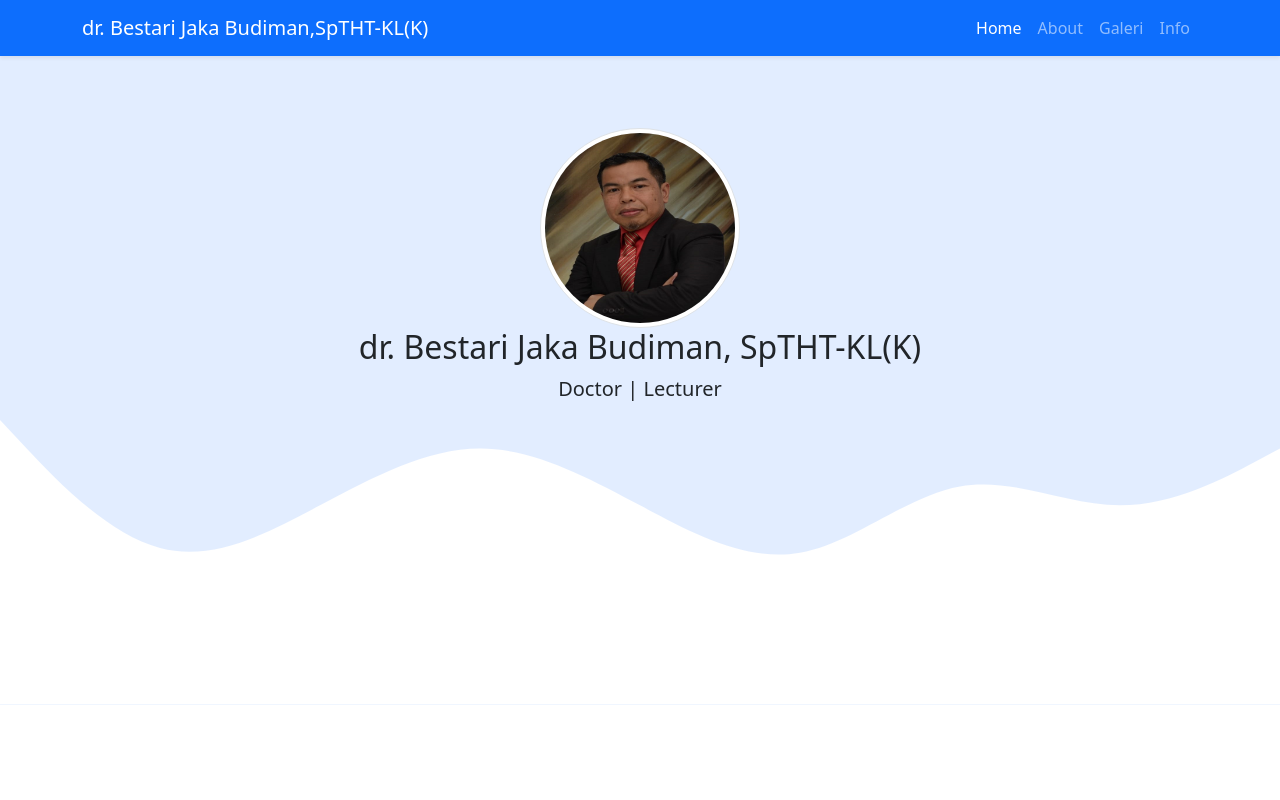
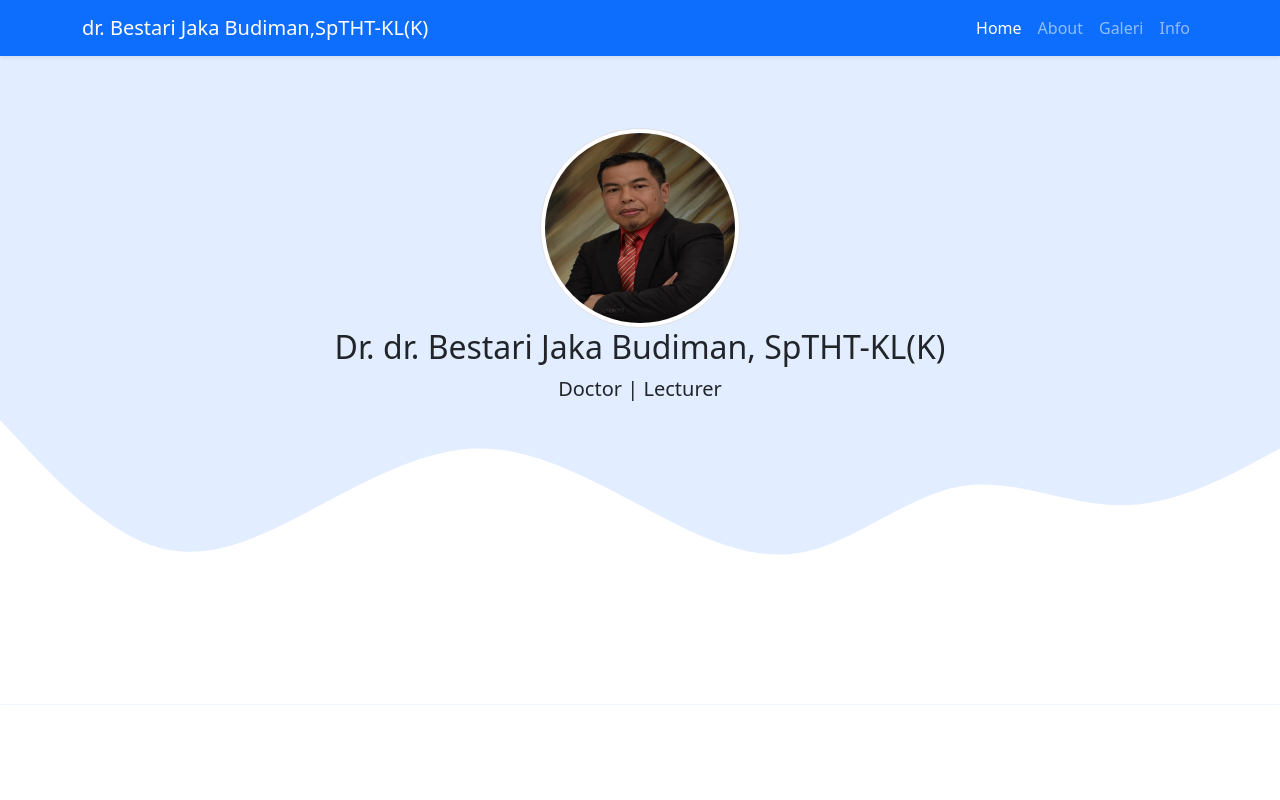
Before and after one commit to rhinofacial/rhinofacial.github.io, a plain HTML site: page index.html in a window 1280 px wide. Shown: the top 800 px of the page. Drawn offline with nearby package versions, Linux system fonts and the light colour scheme.

Commit message:
Update index.html
tambah Dr

```diff
--- a/index.html
+++ b/index.html
@@ -13,7 +13,7 @@
 
     <!-- akhir my css -->
 
-    <title>Website | dr. Bestari Jaka Budiman, SpTHT-KL(K)</title>
+    <title>Website | Dr. dr. Bestari Jaka Budiman, SpTHT-KL(K)</title>
   </head>
   <body id="home">
    <!-- Navbar -->
@@ -49,7 +49,7 @@
    <section class="jumbotron text-center" >
     <br><br>
      <img src="img/11.jpg" alt="dr.Bestari Jaka Budiman" width="200" class="rounded-circle img-thumbnail ">
-  <h2 class="display-7">dr. Bestari Jaka Budiman, SpTHT-KL(K)</h2>
+  <h2 class="display-7">Dr. dr. Bestari Jaka Budiman, SpTHT-KL(K)</h2>
   <p class="lead">Doctor | Lecturer</p>
    <svg xmlns="http://www.w3.org/2000/svg" viewBox="0 0 1440 320"><path fill="#fff" fill-opacity="1" d="M0,0L30,32C60,64,120,128,180,144C240,160,300,128,360,96C420,64,480,32,540,32C600,32,660,64,720,96C780,128,840,160,900,149.3C960,139,1020,85,1080,74.7C1140,64,1200,96,1260,96C1320,96,1380,64,1410,48L1440,32L1440,320L1410,320C1380,320,1320,320,1260,320C1200,320,1140,320,1080,320C1020,320,960,320,900,320C840,320,780,320,720,320C660,320,600,320,540,320C480,320,420,320,360,320C300,320,240,320,180,320C120,320,60,320,30,320L0,320Z"></path></svg>
 </section>
```
